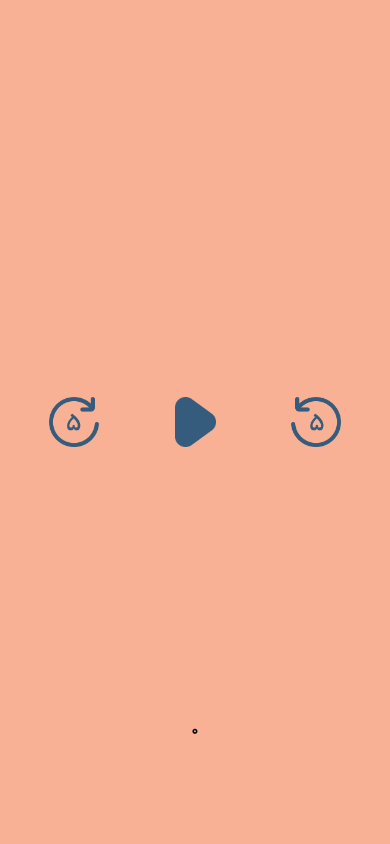
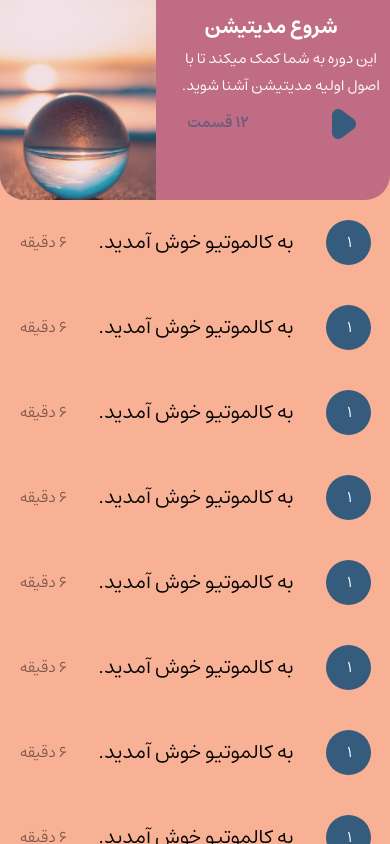
Before and after one commit to mohammadamin16/calmotive, a React Native app: screen / in a window 390 px wide. Built offline with nearby package versions, Linux system fonts and the light colour scheme.

Commit message:
adds CourseDetailPage

```diff
--- a/App.tsx
+++ b/App.tsx
@@ -10,6 +10,7 @@ import React, {useEffect} from "react";
 import {LoginPage} from "./src/components/pages/LoginPage";
 import {HomePage} from "./src/components/pages/HomePage";
 import {PlayerPage} from "./src/components/pages/PlayerPage";
+import {CourseDetailPage} from "./src/components/pages/CourseDetailPage";
 
 const Stack = createNativeStackNavigator<ParamListBase>();
 
@@ -22,20 +23,16 @@ export type RootStackParamList = {
 };
 
 const RouterContainer = () => {
-    // const activePage = useSelector((state: RootState) => state.route.screen)
-    // const navigation = useNavigation()
-    // useEffect(() => {
-    //     navigation && navigation.navigate("")
-    // }, [activePage])
 
     return (
         <NavigationContainer>
-            <Stack.Navigator initialRouteName={Screens.PlayerPage} screenOptions={{headerShown: false}}>
+            <Stack.Navigator initialRouteName={Screens.CourseDetailPage} screenOptions={{headerShown: false}}>
                 <Stack.Screen name={Screens.SplashScreen} component={SplashScreen}/>
                 <Stack.Screen name={Screens.WelcomeScreen} component={WelcomePage}/>
                 <Stack.Screen name={Screens.LoginPage} component={LoginPage}/>
                 <Stack.Screen name={Screens.HomePage} component={HomePage}/>
                 <Stack.Screen name={Screens.PlayerPage} component={PlayerPage}/>
+                <Stack.Screen name={Screens.CourseDetailPage} component={CourseDetailPage}/>
             </Stack.Navigator>
         </NavigationContainer>
     )
--- a/src/UI/texts.tsx
+++ b/src/UI/texts.tsx
@@ -1,5 +1,5 @@
 import React from "react"
-import {Text} from "react-native";
+import {StyleProp, Text, TextStyle} from "react-native";
 import {useFonts} from "expo-font";
 
 
@@ -41,12 +41,20 @@ interface BodyProps {
     weight: BodyWeight,
     size: BodySizes,
     color?: string,
-    style?: any
+    style?: StyleProp<TextStyle>
 }
 
-export const Body: React.FC<BodyProps> = ({size, weight, color = 'black', style, children}) => {
+export const Body: React.FC<BodyProps> = ({
+                                              size,
+                                              weight,
+                                              color = 'black',
+                                              style,
+                                              children
+                                          }) => {
     let [fontsLoaded] = useFonts(Fonts);
     if (!fontsLoaded) return <Text>Loading...</Text>
-    else return fontsLoaded &&
-		<Text style={{fontFamily: weight, color: color, fontSize: size, ...style}}>{children}</Text>
+    else {
+        return fontsLoaded &&
+			<Text style={[{fontFamily: weight, color: color, fontSize: size}, style]}> {children}</Text>
+    }
 }
--- a/src/components/course/Course.tsx
+++ b/src/components/course/Course.tsx
@@ -1,26 +1,38 @@
 import React from "react";
-import {Image, View} from "react-native";
+import {Image, TouchableOpacity, View} from "react-native";
 import {Body, BodySizes, BodyWeight} from "../../UI/texts";
 import {useTheme} from "../../UI/theme";
 import cover from '../../assets/images/course_covers/cover1.png';
 import play_icon from '../../assets/images/icons/play.png';
+import {Screens} from "../../routes/RouteSlice";
+import {useNavigation} from "@react-navigation/native";
 
 
 interface MenuItemProps {
+    full_width?: boolean;
 }
 
-export const Course: React.FC<MenuItemProps> = () => {
+export const Course: React.FC<MenuItemProps> = (props) => {
     const theme = useTheme()
+    const navigation = useNavigation()
+
     return (
-        <View style={{
-            backgroundColor: theme.main.color_3,
-            borderRadius: 25,
-            width: '80%',
-            height: 200,
-            flexDirection: 'row',
-            overflow: 'hidden',
-            marginBottom:20,
-        }}>
+        <TouchableOpacity
+            style={{
+                backgroundColor: theme.main.color_3,
+                borderRadius: 25,
+                borderTopRightRadius: props.full_width ? 0 : 25,
+                borderTopLeftRadius: props.full_width ? 0 : 25,
+                width: props.full_width ? "100%" : '80%',
+                height: 200,
+                flexDirection: 'row',
+                overflow: 'hidden',
+                marginBottom: 20,
+            }}
+            onPress={() => {
+                navigation.navigate(Screens.PlayerPage)
+            }}
+        >
             <View style={{
                 flexDirection: 'column',
                 width: '40%',
@@ -40,22 +52,25 @@ export const Course: React.FC<MenuItemProps> = () => {
                     {"شروع مدیتیشن"}
                 </Body>
 
-                <Body weight={BodyWeight.Regular} size={BodySizes.Medium} color={theme.alternative.white}>
+                <Body weight={BodyWeight.Regular}
+                      size={BodySizes.Medium} color={theme.alternative.white}>
                     {"این دوره به شما کمک میکند تا با اصول اولیه مدیتیشن آشنا شوید."}
                 </Body>
                 <View style={{
                     flexDirection: "row",
-                    marginVertical:10,
-                    width:'80%',
-                    justifyContent:'space-between'
+                    marginVertical: 10,
+                    width: '80%',
+                    justifyContent: 'space-between'
                 }}>
                     <Body weight={BodyWeight.SemiBold} size={BodySizes.Medium} color={theme.main.color_4}>
                         {"12 قسمت"}
                     </Body>
-                    <Image source={play_icon} style={{width: 30,height:30,
-                        resizeMode: 'contain'}}/>
+                    <Image source={play_icon} style={{
+                        width: 30, height: 30,
+                        resizeMode: 'contain'
+                    }}/>
                 </View>
             </View>
-        </View>
+        </TouchableOpacity>
     )
 }
--- /dev/null
+++ b/src/components/course/Episode.tsx
@@ -0,0 +1,56 @@
+import React from "react";
+import {TouchableOpacity, View} from "react-native";
+import {Body, BodySizes, BodyWeight} from "../../UI/texts";
+import {useTheme} from "../../UI/theme";
+import {useNavigation} from "@react-navigation/native";
+import {Screens} from "../../routes/RouteSlice";
+
+
+interface MenuItemProps {
+    full_width?: boolean;
+}
+
+export const Episode: React.FC<MenuItemProps> = (props) => {
+    const theme = useTheme()
+    const navigation = useNavigation()
+    return (
+        <TouchableOpacity
+            style={{
+                width: "100%",
+                flexDirection: "row",
+                marginBottom: 40,
+                alignItems: "center"
+            }}
+            onPress={() => {
+                navigation.navigate(Screens.PlayerPage)
+            }}
+        >
+            <Body weight={BodyWeight.Regular} size={BodySizes.Medium} style={{opacity: 0.5}}>
+                {"6 دقیقه"}
+            </Body>
+            <View style={{
+                flex: 1,
+                alignItems: 'center'
+            }}>
+
+                <Body weight={BodyWeight.Regular} size={BodySizes.Large}>
+                    {"به کالموتیو خوش آمدید."}
+                </Body>
+            </View>
+            <View
+                style={{
+                    alignItems: 'center',
+                    justifyContent: 'center',
+                    width: 45,
+                    height: 45,
+                    backgroundColor: theme.main.color_5,
+                    borderRadius: 100
+                }}
+            >
+                <Body weight={BodyWeight.Regular} size={BodySizes.Medium}
+                      style={{color: theme.alternative.white}}>1</Body>
+            </View>
+
+        </TouchableOpacity>
+    )
+}
--- /dev/null
+++ b/src/components/pages/CourseDetailPage.tsx
@@ -0,0 +1,67 @@
+import React, {useMemo, useState} from "react";
+import {Image, SafeAreaView, ScrollView, StatusBar, StyleSheet, TextInput, TouchableOpacity, View} from "react-native";
+import {Body, BodySizes, BodyWeight} from "../../UI/texts";
+import {useTheme} from "../../UI/theme";
+import {NativeStackScreenProps} from "@react-navigation/native-stack";
+import {RootStackParamList} from "../../../App";
+import {RouteActions, Screens} from "../../routes/RouteSlice";
+import {strings} from "../../assets/strings";
+import ArrowIcon from "../../assets/images/arrow.png";
+import {useDispatch} from "react-redux";
+import {useNavigation} from "@react-navigation/native";
+import {Course} from "../course/Course";
+import {Episode} from "../course/Episode";
+
+type Props = NativeStackScreenProps<RootStackParamList, Screens.LoginPage>;
+
+export const CourseDetailPage: React.FC<Props> = ({navigation}) => {
+    const theme = useTheme()
+
+    const styles = StyleSheet.create({
+        page_container: {
+            flex: 1,
+            flexDirection: "column",
+            backgroundColor: theme.main.color_1,
+            alignItems: 'center',
+            justifyContent: 'flex-start',
+        },
+    })
+
+    const dispatch = useDispatch()
+    return (
+        <SafeAreaView style={styles.page_container}>
+            <StatusBar
+                animated={true}
+                backgroundColor={theme.main.color_3}
+                hidden={false}/>
+
+            <Course full_width={true}/>
+            <ScrollView style={{
+                marginTop: 0,
+                width: '100%',
+                flexDirection: 'column',
+                height: 300,
+            }}
+                        contentContainerStyle={{
+                            alignItems: 'center',
+                            width:'90%',
+                            marginHorizontal:'5%',
+                            justifyContent:'center',
+                        }}
+            >
+                    <Episode/>
+                    <Episode/>
+                    <Episode/>
+                    <Episode/>
+                    <Episode/>
+                    <Episode/>
+                    <Episode/>
+                    <Episode/>
+                    <Episode/>
+                    <Episode/>
+                    <Episode/>
+                    <Episode/>
+            </ScrollView>
+        </SafeAreaView>
+    )
+}
--- a/src/components/pages/LoginPage.tsx
+++ b/src/components/pages/LoginPage.tsx
@@ -14,7 +14,7 @@ type Props = NativeStackScreenProps<RootStackParamList, Screens.LoginPage>;
 
 export const LoginPage: React.FC<Props> = ({navigation}) => {
     const theme = useTheme()
-    const [phone, setPhone] = useState<string>("09123456789");
+    const [phone, setPhone] = useState<string>("");
     const [code, setCode] = useState<string>("");
     const [codeStep, setCodeStep] = useState<boolean>();
     const isButtonActive = useMemo(() => {
--- a/src/routes/RouteSlice.ts
+++ b/src/routes/RouteSlice.ts
@@ -6,6 +6,7 @@ export enum Screens {
     LoginPage = "LoginPage",
     HomePage = "HomePage",
     PlayerPage = "PlayerPage",
+    CourseDetailPage = "CourseDetailPage",
 }
 
 interface RouteState {
```
